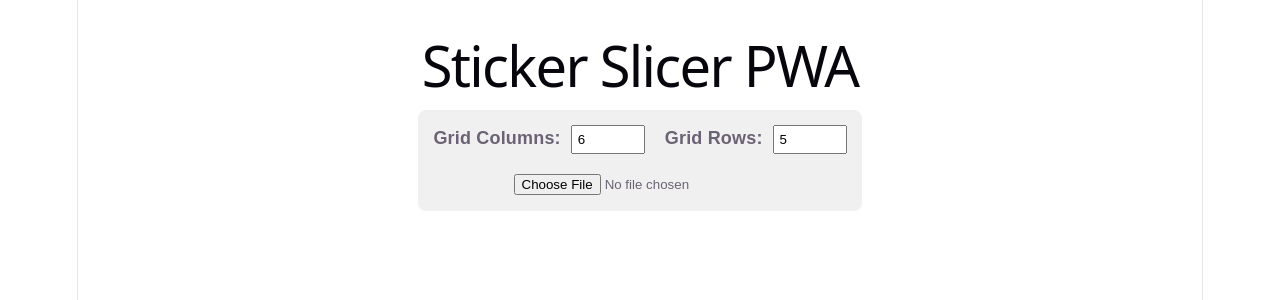
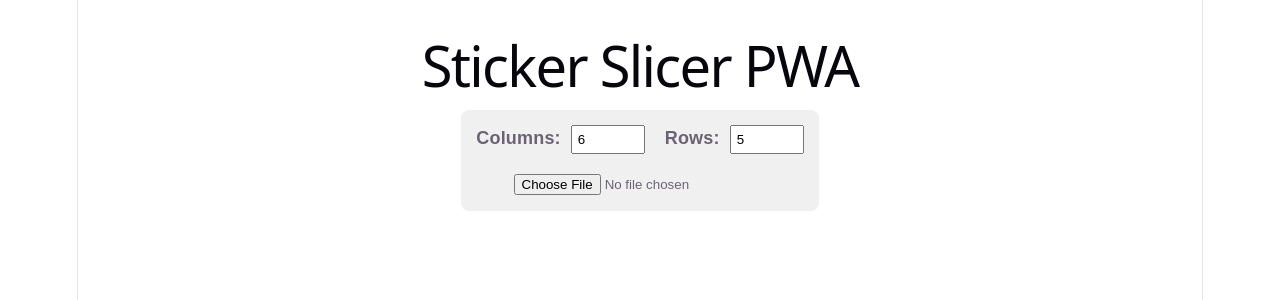
Before and after one commit to dnatisdale/sticker-slicer, a React (Vite) app: page / in a window 1280 px wide. Shown: the top 300 px of the page. Built offline with nearby package versions, Linux system fonts and the light colour scheme.

Commit message:
Update App.jsx

```diff
--- a/src/App.jsx
+++ b/src/App.jsx
@@ -148,7 +148,7 @@ function App() {
 
       <div style={{ marginBottom: '20px', padding: '15px', backgroundColor: '#f0f0f0', borderRadius: '8px', display: 'inline-block' }}>
         <div style={{ marginBottom: '10px' }}>
-          <label style={{ marginRight: '10px', fontWeight: 'bold' }}>Grid Columns:</label>
+          <label style={{ marginRight: '10px', fontWeight: 'bold' }}>Columns:</label>
           <input
             type="number"
             value={cols}
@@ -156,7 +156,7 @@ function App() {
             style={{ width: '60px', padding: '5px' }}
           />
 
-          <label style={{ marginLeft: '20px', marginRight: '10px', fontWeight: 'bold' }}>Grid Rows:</label>
+          <label style={{ marginLeft: '20px', marginRight: '10px', fontWeight: 'bold' }}>Rows:</label>
           <input
             type="number"
             value={rows}
```
